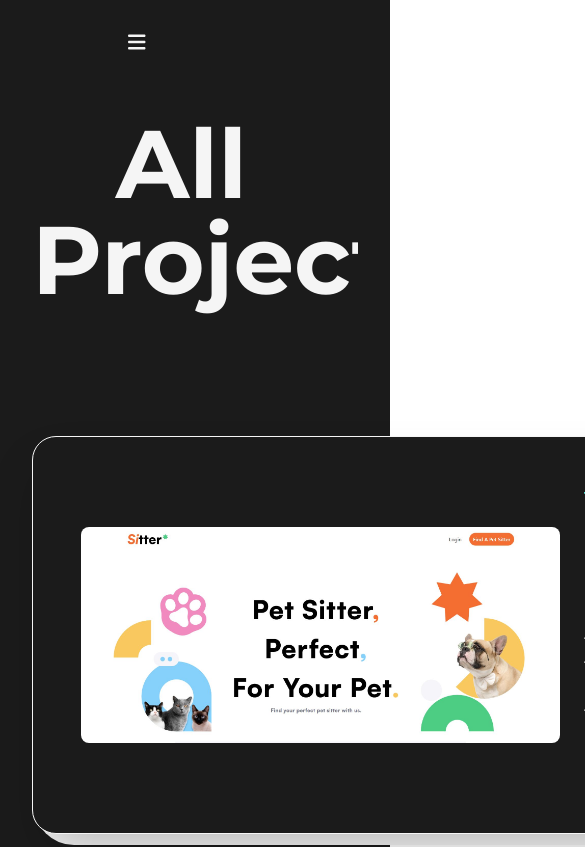
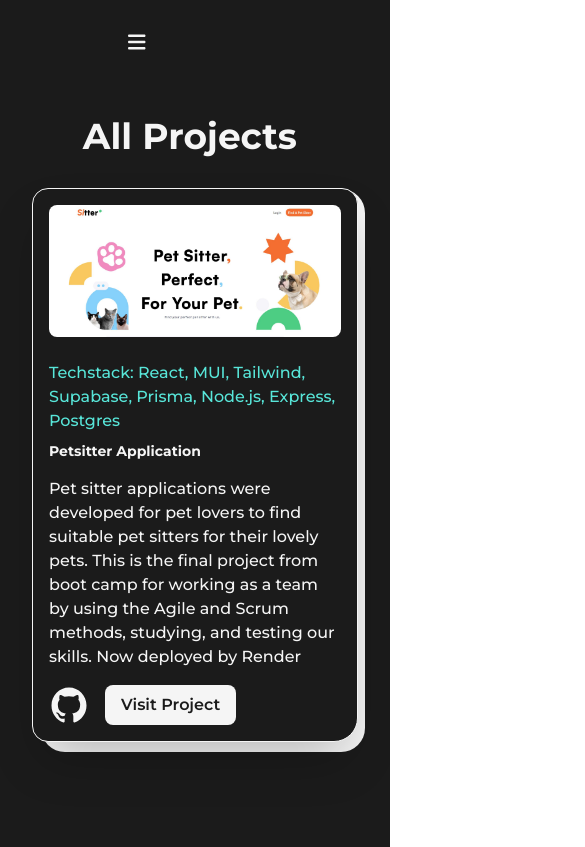
Before and after one commit to GivPenjinun/Portfolio-Website, a Next.js app: page /projects in a window 390 px wide. Shown: the top 847 px of the page, 585 px wide, since content can reach past the window. Built offline with nearby package versions, Linux system fonts and the light colour scheme.

Commit message:
feat: add responsiveness to projects page

```diff
--- a/src/pages/contact.js
+++ b/src/pages/contact.js
@@ -50,7 +50,7 @@
             text="Contact Me"
             className="mb-20 lg:!text-7xl sm:!text-6xl xs:!text-4xl sm:mb-8"
           />
-          <div className="w-2/3 flex items-center justify-center rounded-3xl border border-solid border-dark bg-light dark:bg-dark dark:border-light shadow-2xl p-12 relative rounded-br-2xl">
+          <div className="w-2/3 flex items-center justify-center rounded-3xl border border-solid border-dark bg-light dark:bg-dark dark:border-light shadow-2xl p-12 xs:p-4 md:w-3/4 sm:w-full lg:w-3/4 relative rounded-br-2xl">
             <div className="absolute top-0 -right-3 -z-10 w-[101%] h-[103%] rounded-[2.5rem] bg-dark rounded-br-3xl dark:bg-light" />
             <div className="w-full">
               <form
--- a/src/pages/projects.js
+++ b/src/pages/projects.js
@@ -22,12 +22,12 @@
   project,
 }) => {
   return (
-    <div className="w-full text-dark flex items-center justify-between rounded-3xl border border-solid border-dark bg-light dark:bg-dark dark:border-light shadow-2xl p-12 relative rounded-br-2xl">
-      <div className="absolute top-0 -right-3 -z-10 w-[101%] h-[103%] rounded-[2.5rem] bg-dark dark:bg-light rounded-br-3xl" />
+    <div className="w-full text-dark flex items-center justify-between rounded-3xl border border-solid border-dark bg-light dark:bg-dark dark:border-light shadow-2xl p-12 relative rounded-br-2xl lg:flex-col lg:p-8 xs:rounded-2xl xs:rounded-br-3xl xs:p-4">
+      <div className="absolute top-0 -right-3 -z-10 w-[101%] h-[103%] rounded-[2.5rem] bg-dark dark:bg-light rounded-br-3xl xs:-right-2 xs:w-full sm:h-[102%] xs:rounded-[1.5rem]" />
       <Link
         href={link}
         target="_blank"
-        className="w-1/2 overflow-hidden cursor-pointer rounded-lg"
+        className="w-1/2 overflow-hidden cursor-pointer rounded-lg lg:w-full"
       >
         <FramerImage
           src={img}
@@ -37,22 +37,24 @@
           transition={{ duration: 0.1 }}
         />
       </Link>
-      <div className="w-1/2 flex flex-col items-start justify-between pl-6 dark:text-light">
-        <span className="text-primary dark:text-primaryDark font-medium text-xl">
+      <div className="w-1/2 flex flex-col items-start justify-between pl-6 dark:text-light lg:w-full lg:pl-0 lg:pt-6">
+        <span className="text-primary dark:text-primaryDark font-medium text-xl xs:text-base">
           {type}
         </span>
         <Link href={link} className="hover:underline hover:underline-offset-2 ">
-          <h2 className="my-2 w-full text-left text-4xl font-bold">{title}</h2>
+          <h2 className="my-2 w-full text-left text-4xl font-bold sm:text-sm">
+            {title}
+          </h2>
         </Link>
         <p className="my-2 font-medium text-dark dark:text-light">{summary}</p>
-        <div className="mt-2 flex items-center gap-4 dark:text-light text-dark">
+        <div className="mt-2 flex items-center gap-4 dark:text-light text-dark ">
           <Link href={github} target="_blank" className="w-10">
             <GithubIcon />
           </Link>
           <Link
             href={project}
             target="_blank"
-            className="rounded-lg bg-dark text-light dark:bg-light dark:text-dark p-2 px-6 text-lg font-semibold"
+            className="rounded-lg bg-dark text-light dark:bg-light dark:text-dark p-2 px-6 text-lg font-semibold sm:px-4 sm:text-base"
           >
             Visit Project
           </Link>
@@ -68,8 +70,11 @@
       <TransitionEffect />
       <main className="w-full mb-16 flex flex-col items-center justify-center">
         <Layout className="pt-16">
-          <AnimatedText text="All Projects" className="mb-32" />
-          <div className="grid grid-cols-12 gap-24 gap-y-32">
+          <AnimatedText
+            text="All Projects"
+            className="mb-32 lg:!text-7xl sm:!text-6xl xs:!text-4xl sm:mb-8"
+          />
+          <div className="grid grid-cols-12 gap-24 gap-y-32 xl:gap-x-16 lg:gap-x-8 mg:gap-y-24 sm:gap-x-0">
             <div className="col-span-12">
               <FeaturedProjects
                 type="Techstack: React, MUI, Tailwind, Supabase, Prisma, Node.js, Express, Postgres"
```
